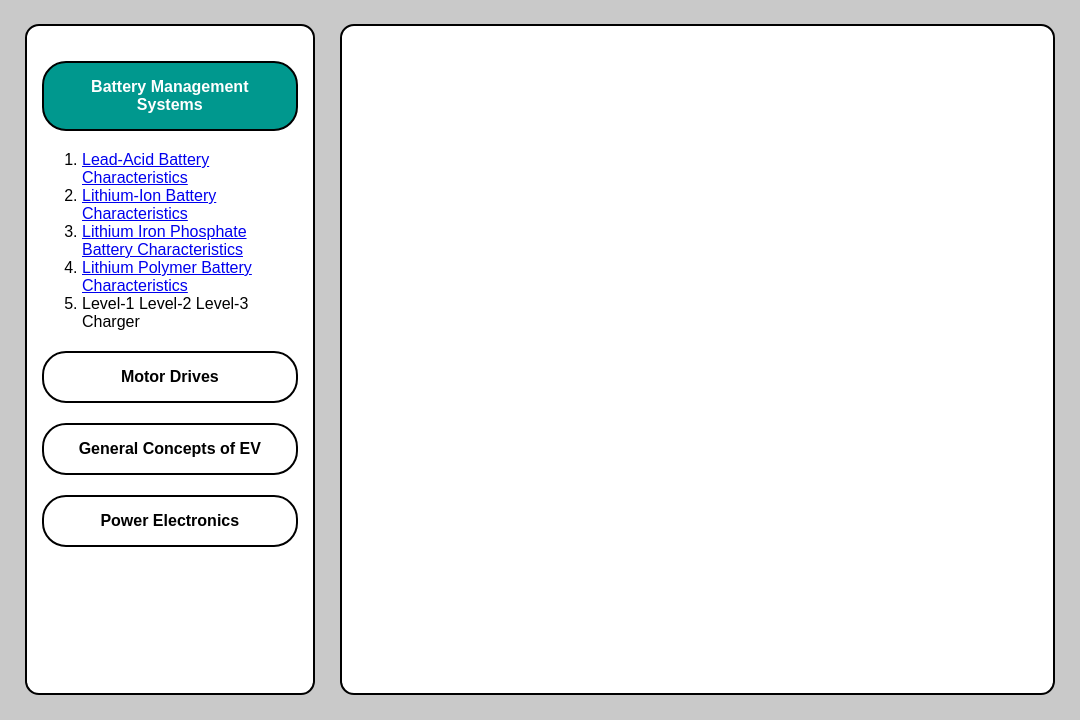
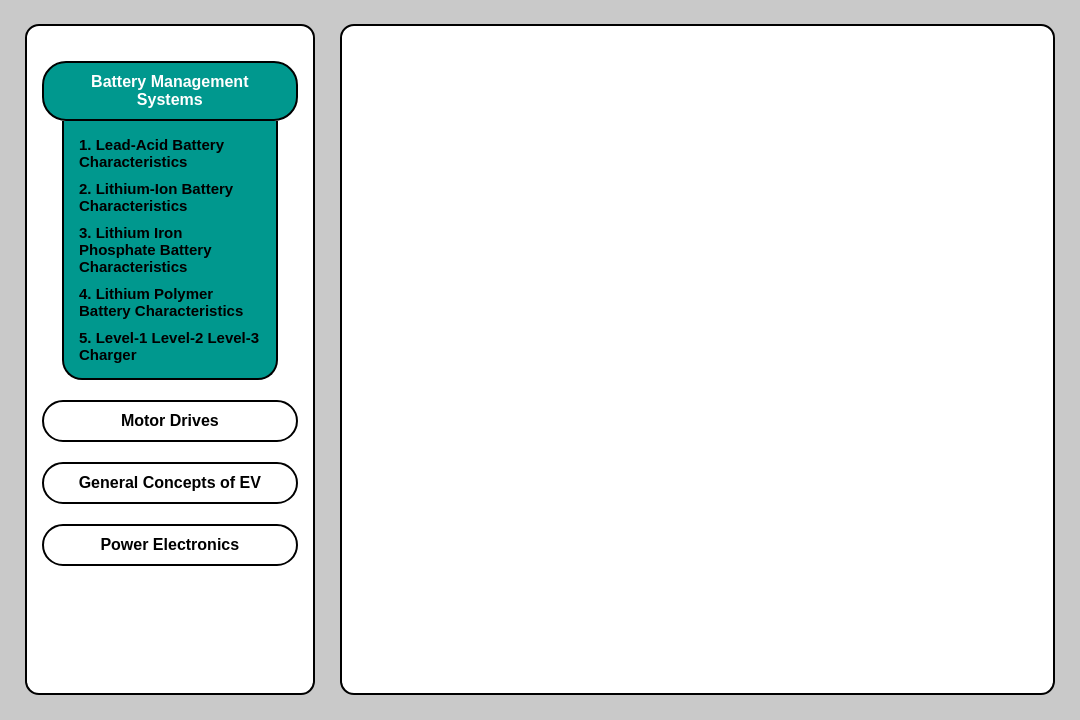
Before and after one commit to nodelike/EV-SIMTEL, an Electron app: page src/index/index.html in a window 1080 px wide. Both pictures are taken after a click on the item "Battery Management Systems". Shown: the part 80-800 px from the top of the page. Drawn offline with Linux system fonts and the light colour scheme.

Commit message:
Few changes here and there

```diff
--- a/src/index/index.html
+++ b/src/index/index.html
@@ -21,11 +21,11 @@
         <li class="menuItem" id="item1" onclick="showSubItems('subItem1', 'item1')">Battery Management Systems</li>
         <div id="subItem1" class="sub-menu">
           <ol>
-            <li><a href="../NVIS425/NVIS425.html">Lead-Acid Battery Characteristics</a></li>
-            <li><a href="../NVIS425/NVIS425A.html">Lithium-Ion Battery Characteristics</a></li>
-            <li><a href="../NVIS425/NVIS425D.html">Lithium Iron Phosphate Battery Characteristics</a></li>
-            <li><a href="../NVIS425/NVIS425E.html">Lithium Polymer Battery Characteristics</a></li>
-            <li>Level-1 Level-2 Level-3 Charger</li>
+            <a href="../NVIS425/NVIS425.html"><li>1. Lead-Acid Battery Characteristics</li></a>
+            <a href="../NVIS425/NVIS425A.html"><li>2. Lithium-Ion Battery Characteristics</li></a>
+            <a href="../NVIS425/NVIS425D.html"><li>3. Lithium Iron Phosphate Battery Characteristics</li></a>
+            <a href="../NVIS425/NVIS425E.html"><li>4. Lithium Polymer Battery Characteristics</li></a>
+            <li>5. Level-1 Level-2 Level-3 Charger</li>
           </ol>
         </div>
         <li class="menuItem" id="item2" onclick="showSubItems('subItem2', 'item2')">Motor Drives</li>
@@ -58,39 +58,6 @@
       </ul>
     </div>
     <div class="menu-column" id="right-menu">
-      <div id="subItem1" class="sub-menu">
-        <ol>
-          <li><a href="../NVIS425/NVIS425.html">Lead-Acid Battery Characteristics</a></li>
-          <li><a href="../NVIS425/NVIS425A.html">Lithium-Ion Battery Characteristics</a></li>
-          <li><a href="../NVIS425/NVIS425D.html">Lithium Iron Phosphate Battery Characteristics</a></li>
-          <li><a href="../NVIS425/NVIS425E.html">Lithium Polymer Battery Characteristics</a></li>
-          <li>Level-1 Level-2 Level-3 Charger</li>
-        </ol>
-      </div>
-      <div id="subItem2" class="sub-menu">
-        <ol>
-          <li>PMSM Motor</li>
-          <li>PMDC Motor</li>
-          <li><a href="../NVIS7024/NVIS7024.html">BLDC Motor</a></li>
-          <li>Three Phase Induction Motor</li>
-          <li>DC Series Machine Lab</li>
-          <li>SRM</li>
-        </ol>
-      </div>
-      <div id="subItem3" class="sub-menu">
-        <ol>
-          <li>Battery Management Training System</li>
-          <li>Regen: 438Q</li>
-          <li><a href="../NVIS438R/NVIS438R.html">Regenerative Charging and Braking Training System</a></li>
-          <li>4 QPS</li>
-          <li>CAN</li>
-        </ol>
-      </div>
-      <div id="subItem4" class="sub-menu">
-        <ol>
-          <li></li>
-        </ol>
-      </div>
     </div>
   </div>
   <script src="renderer.js"></script>
--- a/src/index/renderer.js
+++ b/src/index/renderer.js
@@ -1,8 +1,12 @@
 function showSubItems(subMenuId, menuId) {
-  // Hide all sub-menus
-  document.querySelectorAll('.sub-menu').forEach(menu => menu.style.display = 'none');
-  document.querySelectorAll('.menuItem').forEach(item => item.classList.remove('active'));
-  // Show the selected sub-menu
-  document.getElementById(subMenuId).style.display = 'block';
-  document.getElementById(menuId).classList.add('active');
+  if(document.getElementById(subMenuId).style.display == 'none'){
+    document.querySelectorAll('.sub-menu').forEach(menu => menu.style.display = 'none');
+    document.querySelectorAll('.menuItem').forEach(item => item.classList.remove('active'));
+    document.getElementById(subMenuId).style.display = 'block';
+    document.getElementById(menuId).classList.add('active');
+  } else {
+    document.querySelectorAll('.sub-menu').forEach(menu => menu.style.display = 'none');
+    document.querySelectorAll('.menuItem').forEach(item => item.classList.remove('active'));
+  }
+
 }
--- a/src/index/styles.css
+++ b/src/index/styles.css
@@ -14,10 +14,16 @@
   padding: 0;
 }
 
-#left-menu .menuItem {
+#left-menu ol {
+  list-style: none;
+  margin: 0;
+  padding: 0;
+}
+
+.menuItem {
   list-style: none;
   margin: 20px 0;
-  padding: 15px;
+  padding: 10px 15px;
   border: 2px solid black;
   border-radius: 24px;
   text-align: center;
@@ -26,9 +32,13 @@
   font-weight: bold;
 }
 
-#left-menu li:hover, #left-menu li.active {
+.menuItem:hover, .menuItem.active {
+  background: #00988e;
   color: white;
-  background: #00988e;
+}
+
+.menuItem.active {
+  margin-bottom: 0;
 }
 
 #right-menu{
@@ -41,24 +51,33 @@
   padding: 15px;
 }
 
-#right-menu li {
-  font-weight: bold;
-  margin: 30px 0;
+.sub-menu a{
+  text-decoration: none;
+  color: black;
 
 }
 
-#right-menu li a{
-  text-decoration: none;
-  color: black;
+.sub-menu li {
+  padding: 5px 15px;
+  transition: 0.2s ease;
 }
 
-#right-menu li a:hover{
+.sub-menu li:hover{
   text-decoration: underline;
+  color: white;
 }
 
 .sub-menu {
-  display: none; /* Initially hide sub-menus */
+  background: #00988e;
+  border: 2px solid;
+  border-top: 0;
+  display: none;
   transition: 0.2s ease-in-out;
+  margin: 0 20px;
+  padding: 10px 0;
+  border-radius: 0 0 20px 20px;
+  font-weight: bold;
+  font-size: 15px;
 }
 
 .app {
```
